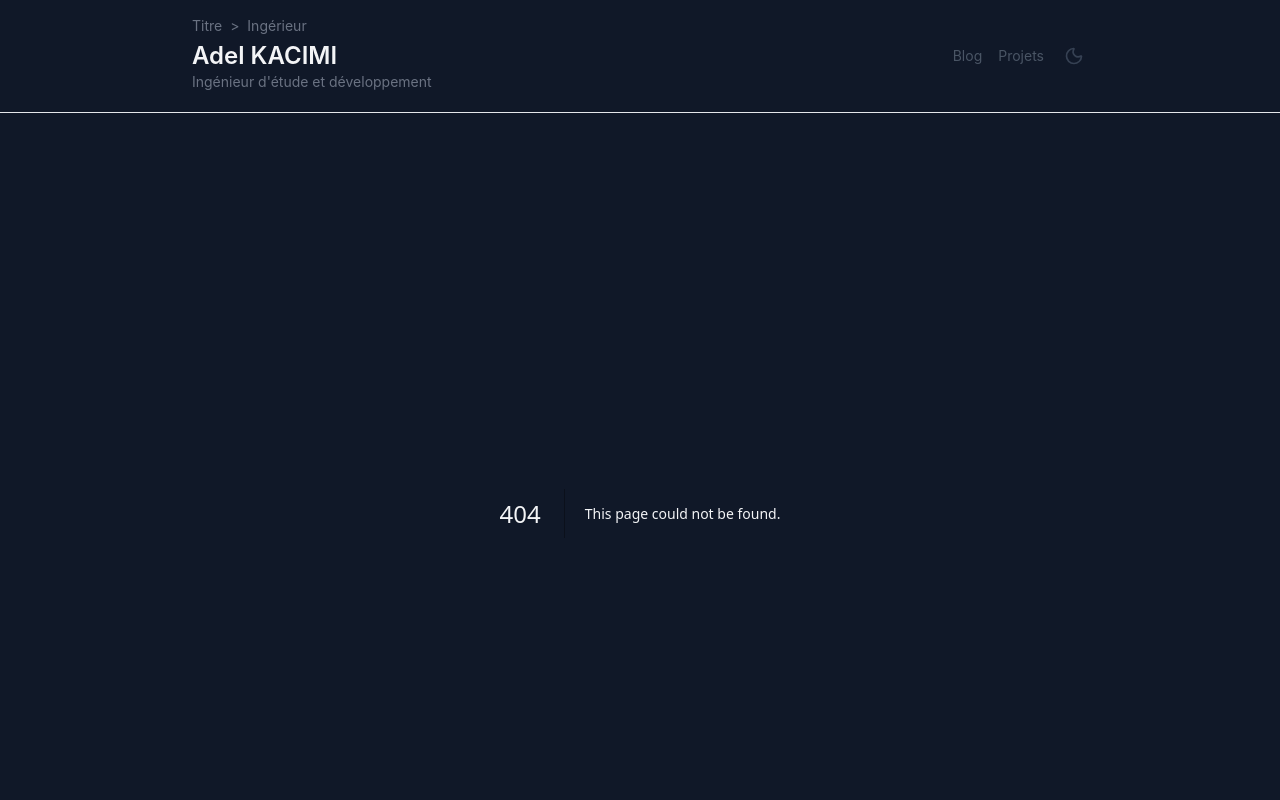
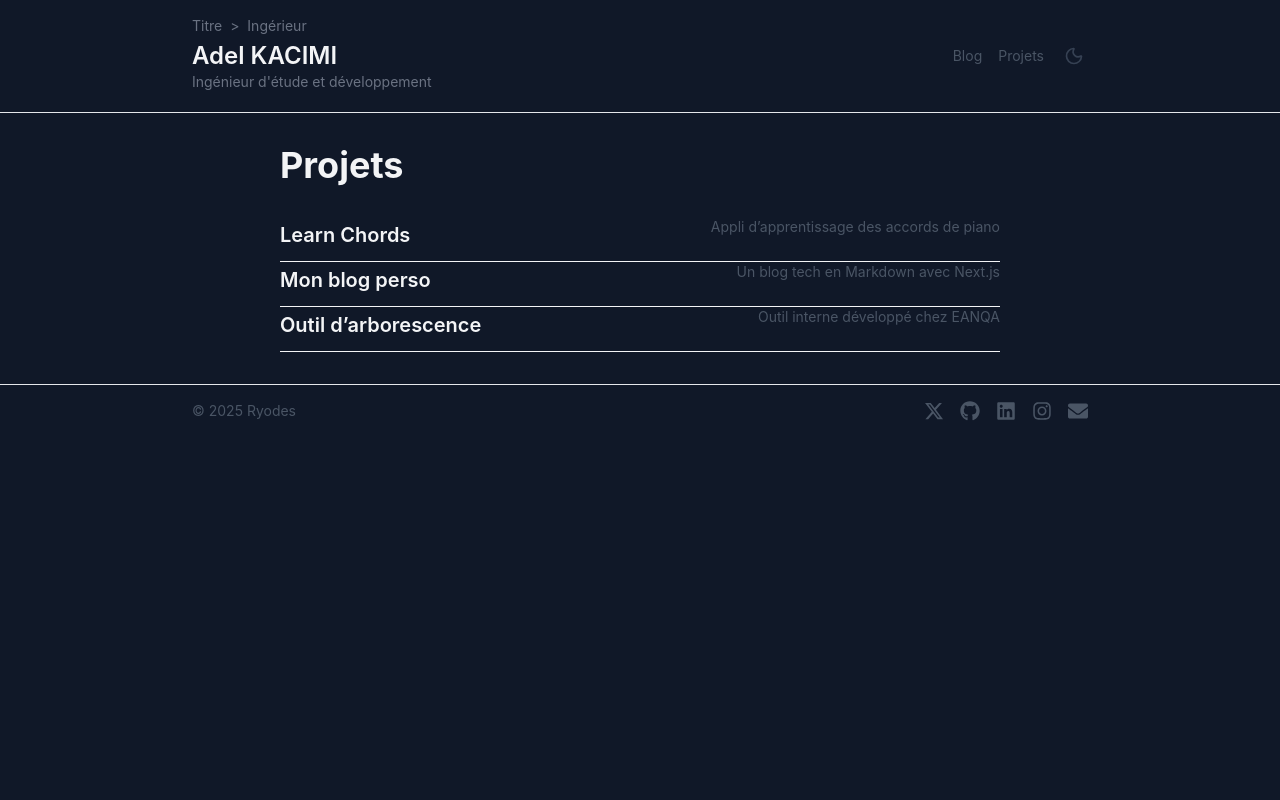
Before and after one commit to ryodes/portfolio-nextjs, a Next.js app: page /projets in a window 1280 px wide. Before the commit this address had no page. Shown: the top 800 px of the page. Built offline with nearby package versions, Linux system fonts and the light colour scheme.

Commit message:
project page add

```diff
--- /dev/null
+++ b/src/app/projets/[slug]/page.tsx
@@ -0,0 +1,22 @@
+interface ProjetDetailProps {
+  params: { slug: string };
+}
+
+export default function ProjetDetailPage({ params }: ProjetDetailProps) {
+  const { slug } = params;
+
+  // En vrai, tu peux fetcher une vraie source ou importer un objet local
+  return (
+    <main className="max-w-3xl mx-auto px-6 py-8">
+      <h1 className="text-3xl font-bold mb-4">Détails du projet : {slug}</h1>
+      <p className="mb-4 text-gray-700">
+        Ici tu peux ajouter une description détaillée du projet, des captures
+        d’écran, des liens, etc.
+      </p>
+
+      <p className="text-sm text-blue-600 underline cursor-pointer">
+        🔗 Lien vers le projet (externe)
+      </p>
+    </main>
+  );
+}
--- /dev/null
+++ b/src/app/projets/page.tsx
@@ -0,0 +1,38 @@
+import Link from "next/link";
+
+const projets = [
+  {
+    slug: "site-piano",
+    nom: "Learn Chords",
+    description: "Appli d’apprentissage des accords de piano",
+  },
+  {
+    slug: "blog-dev",
+    nom: "Mon blog perso",
+    description: "Un blog tech en Markdown avec Next.js",
+  },
+  {
+    slug: "arborescence-eanqa",
+    nom: "Outil d’arborescence",
+    description: "Outil interne développé chez EANQA",
+  },
+];
+
+export default function ProjetsPage() {
+  return (
+    <main className="max-w-3xl mx-auto px-6 py-8">
+      <h1 className="text-4xl font-bold mb-8">Projets</h1>
+
+      <div className="space-y-6">
+        {projets.map((projet) => (
+          <Link key={projet.slug} href={`/projets/${projet.slug}`}>
+            <div className="flex justify-between items-center border-b pb-2 hover:opacity-80 cursor-pointer">
+              <h2 className="text-xl font-semibold">{projet.nom}</h2>
+              <p className="text-sm text-gray-600">{projet.description}</p>
+            </div>
+          </Link>
+        ))}
+      </div>
+    </main>
+  );
+}
--- a/src/components/Navbar.tsx
+++ b/src/components/Navbar.tsx
@@ -53,7 +53,7 @@ export default function Navbar() {
             Blog
           </Link>
           <Link
-            href="/projects"
+            href="/projets"
             className="text-sm text-gray-600 dark:text-gray-300 hover:underline"
           >
             Projets
```
